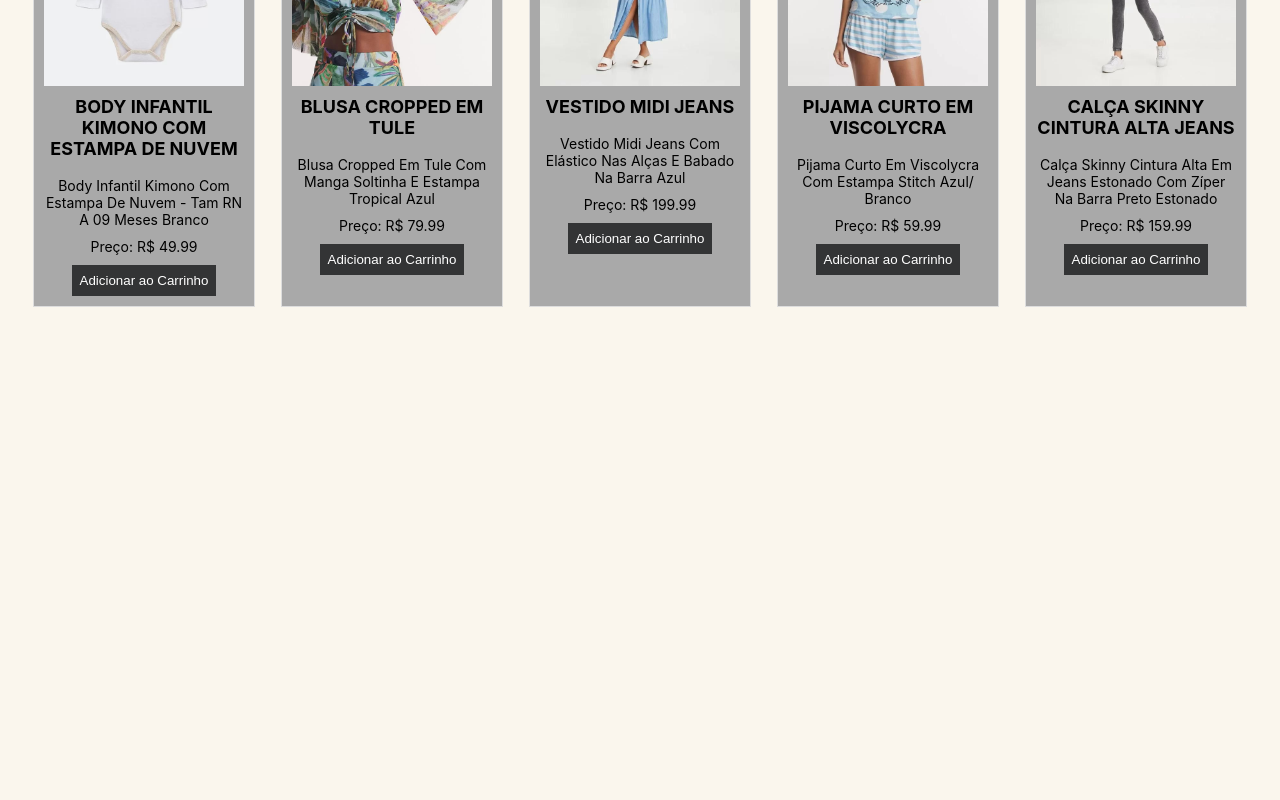
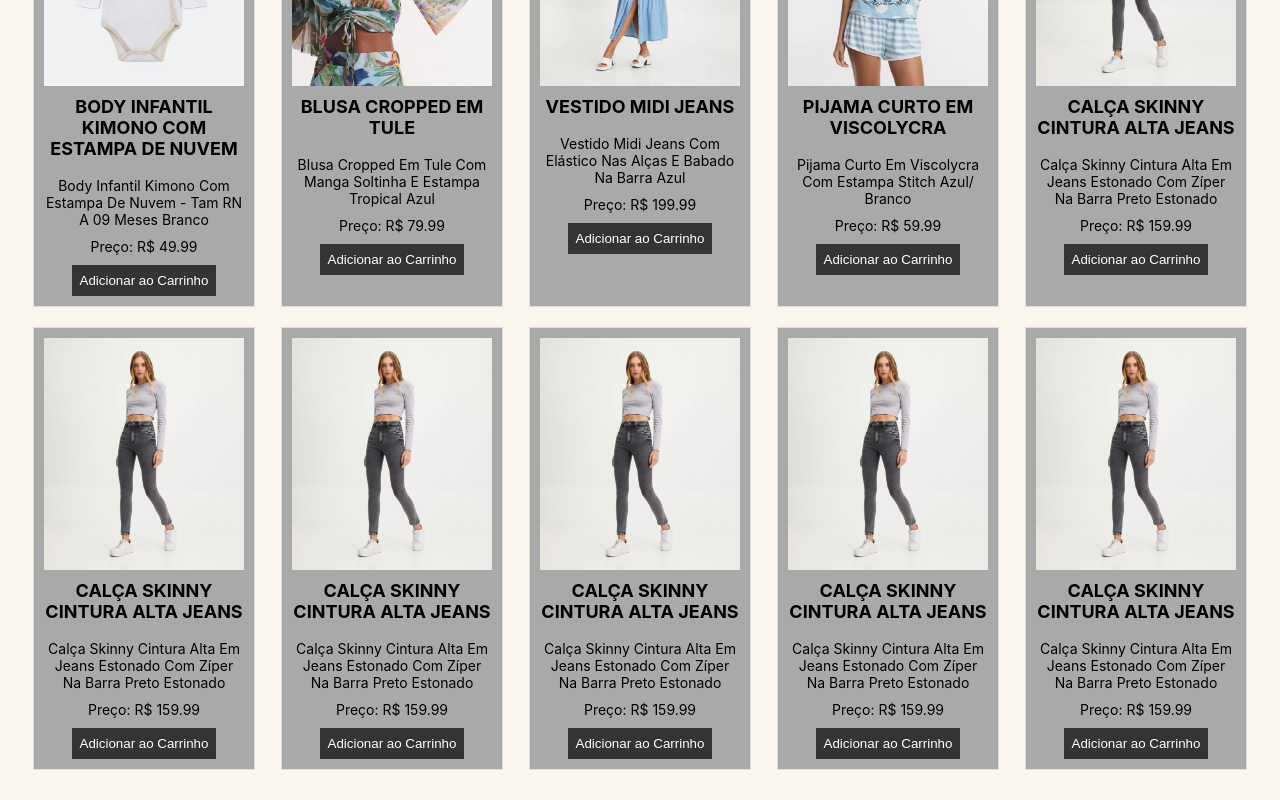
Before and after one commit to FelipeTeixeira20/React--QueenStyle, a React (Create React App) app: page / in a window 1280 px wide. Shown: the part 1530-2330 px from the top of the page. Before the commit the page ends 1867 px from the top, so only its background shows below. Built offline with nearby package versions, Linux system fonts and the light colour scheme.

Commit message:
Novos Itens

```diff
--- a/src/App.js
+++ b/src/App.js
@@ -75,6 +75,42 @@ const produtos = [
     preco: 159.99,
     imagem: "image/CalcaF.jpg",
   },
+  {
+    id: 10,
+    nome: "CALÇA SKINNY CINTURA ALTA JEANS",
+    descricao: "Calça Skinny Cintura Alta Em Jeans Estonado Com Zíper Na Barra Preto Estonado",
+    preco: 159.99,
+    imagem: "image/CalcaF.jpg",
+  },
+  {
+    id: 10,
+    nome: "CALÇA SKINNY CINTURA ALTA JEANS",
+    descricao: "Calça Skinny Cintura Alta Em Jeans Estonado Com Zíper Na Barra Preto Estonado",
+    preco: 159.99,
+    imagem: "image/CalcaF.jpg",
+  },
+  {
+    id: 10,
+    nome: "CALÇA SKINNY CINTURA ALTA JEANS",
+    descricao: "Calça Skinny Cintura Alta Em Jeans Estonado Com Zíper Na Barra Preto Estonado",
+    preco: 159.99,
+    imagem: "image/CalcaF.jpg",
+  },
+  {
+    id: 10,
+    nome: "CALÇA SKINNY CINTURA ALTA JEANS",
+    descricao: "Calça Skinny Cintura Alta Em Jeans Estonado Com Zíper Na Barra Preto Estonado",
+    preco: 159.99,
+    imagem: "image/CalcaF.jpg",
+  },
+  {
+    id: 10,
+    nome: "CALÇA SKINNY CINTURA ALTA JEANS",
+    descricao: "Calça Skinny Cintura Alta Em Jeans Estonado Com Zíper Na Barra Preto Estonado",
+    preco: 159.99,
+    imagem: "image/CalcaF.jpg",
+  },
+
 
 ];
 
```
